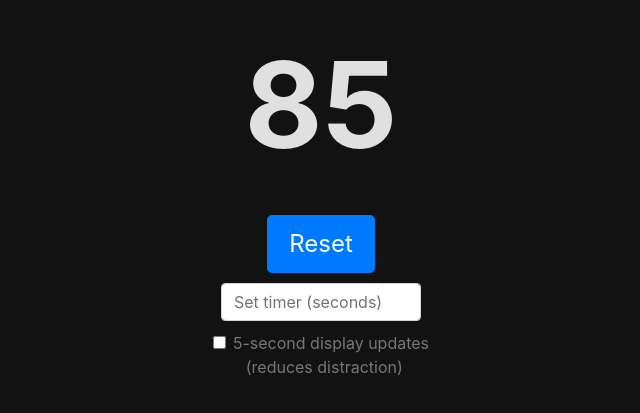
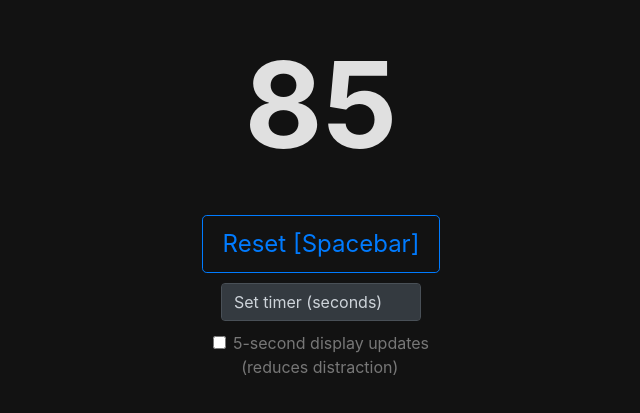
Before and after one commit to sethatwood/talk-time-tracker, a plain HTML site: page index.html in a window 1280 px wide. Shown: the part 203-616 px from the top of the page, without its empty margins (319-959 px from the left). Drawn offline with nearby package versions, Linux system fonts and the light colour scheme.

Commit message:
Adds spacebar reset; improves styles

```diff
--- a/index.html
+++ b/index.html
@@ -4,10 +4,7 @@
   <meta charset="UTF-8" />
   <meta name="viewport" content="width=device-width, initial-scale=1.0" />
   <title>Talk Time Tracker</title>
-    <link
-      href="https://stackpath.bootstrapcdn.com/bootstrap/4.5.2/css/bootstrap.min.css"
-      rel="stylesheet"
-    />
+  <link href="https://stackpath.bootstrapcdn.com/bootstrap/4.5.2/css/bootstrap.min.css" rel="stylesheet" />
   <style>
     body,
     html {
@@ -19,77 +16,55 @@
       background-color: #121212;
       color: #e0e0e0;
     }
-
     .timer {
       font-size: 120px;
       font-weight: bold;
       margin-bottom: 20px;
     }
-
     .btn-reset {
       font-size: 24px;
       padding: 10px 20px;
-        width: 50%;
+      width: 100%;
       margin: 10px auto;
       display: block;
     }
-
     #timeInput {
       width: 200px;
       margin: 10px auto;
       display: block;
-        color: black;
+      color: #e0e0e0;
+      background-color: #343a40;
+      border: 1px solid #495057;
+      padding: .375rem .75rem;
     }
-
+    #timeInput::placeholder {
+      color: #ced4da;
+    }
     .form-check-label {
       color: #777;
     }
   </style>
   <meta property="og:title" content="Talk Time Tracker" />
-    <meta
-      property="og:description"
-      content="A simple tool for time-blind folks to manage speaking time during virtual interviews."
-    />
-    <meta
-      property="og:image"
-      content="https://sethatwood.github.io/talk-time-tracker/og.png"
-    />
-    <meta
-      property="og:url"
-      content="https://sethatwood.github.io/talk-time-tracker/"
-    />
+  <meta property="og:description"
+    content="A simple tool for time-blind folks to manage speaking time during virtual interviews." />
+  <meta property="og:image" content="https://sethatwood.github.io/talk-time-tracker/og.png" />
+  <meta property="og:url" content="https://sethatwood.github.io/talk-time-tracker/" />
   <meta property="og:type" content="website" />
 </head>
 
 <body>
   <div class="container text-center">
     <div class="timer" id="timer">90</div>
-      <button
-        class="btn btn-primary btn-lg btn-reset"
-        type="button"
-        id="reset-button"
-      >
-        Reset
+    <button class="btn btn-outline-primary btn-lg btn-reset" type="button" id="reset-button">
+      Reset [Spacebar]
     </button>
-      <input
-        type="number"
-        class="form-control"
-        placeholder="Set timer (seconds)"
-        id="timeInput"
-        aria-label="Set timer"
-        step="5"
-        min="5"
-      />
+    <input type="number" class="form-control" placeholder="Set timer (seconds)" id="timeInput" aria-label="Set timer"
+      step="5" min="5" />
     <div class="form-check text-center">
-        <input
-          class="form-check-input"
-          type="checkbox"
-          value=""
-          id="incrementToggle"
-        />
+      <input class="form-check-input" type="checkbox" value="" id="incrementToggle" />
       <label class="form-check-label" for="incrementToggle">
         5-second display updates<br />
-          (reduces distraction)&nbsp;&nbsp;&nbsp;
+        (reduces distraction)&nbsp;&nbsp;&nbsp;&nbsp;&nbsp;
       </label>
     </div>
   </div>
@@ -97,12 +72,10 @@
   <script>
     let countdown;
     let time = 90;
-      let shouldUpdateDisplayEveryFiveSeconds = false;
 
     function updateTimer() {
       const timerElement = document.getElementById("timer");
-        const isFiveSecondIncrement =
-          document.getElementById("incrementToggle").checked;
+      const isFiveSecondIncrement = document.getElementById("incrementToggle").checked;
 
       if (isFiveSecondIncrement ? time % 5 === 0 : true) {
         timerElement.textContent = Math.abs(time);
@@ -126,9 +99,20 @@
       countdown = setInterval(updateTimer, 1000);
     }
 
-      document
-        .getElementById("reset-button")
-        .addEventListener("click", startTimer);
+    function resetTimer() {
+      time = 90;
+      document.getElementById("timeInput").value = time;
+      startTimer();
+    }
+
+    document.getElementById("reset-button").addEventListener("click", resetTimer);
+
+    window.addEventListener("keydown", function (event) {
+      if (event.code === "Space") {
+        event.preventDefault();
+        resetTimer();
+      }
+    });
 
     window.onload = startTimer;
   </script>
```
Lines whose indentation alone changed are shown as unchanged.
